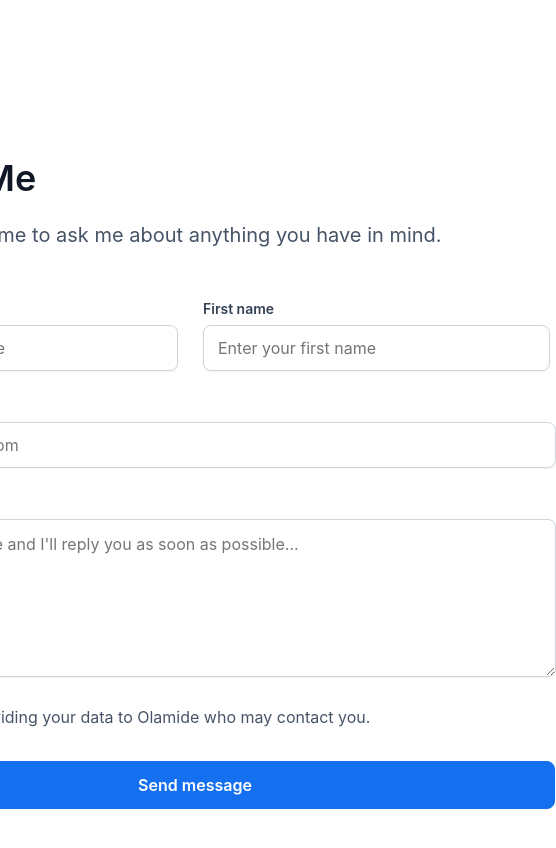
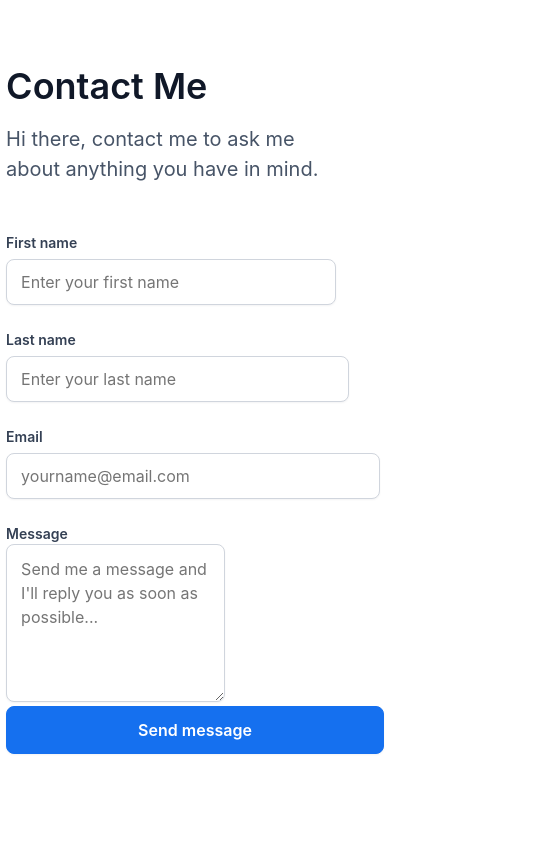
Before and after one commit to chayilDeborah/zuri-webpage, a React (Create React App) app: page /contact in a window 390 px wide. Shown: the top 848 px of the page, 556 px wide, since content can reach past the window. Built offline with nearby package versions, Linux system fonts and the light colour scheme; the HTML template or start-up script is replaced by a standard one.

Commit message:
style: contact page mobile responsiveness

```diff
--- a/src/App.css
+++ b/src/App.css
@@ -192,8 +192,9 @@ max-width: 238px;
 height: 24px;
 margin-left: 12px;
   }
+}
 
-}
+
 #contact {
 font-weight: 600;
 text-decoration: none;
@@ -272,6 +273,17 @@ line-height: 24px;
 color: #667085;
 font-family: 'Inter';
 }
+#firstname {
+  width: 96%;
+  padding: 10px 14px;
+  border: 1px solid #D0D5DD;
+  box-shadow: 0px 1px 2px rgba(16, 24, 40, 0.05);
+border-radius: 8px;
+font-size: 16px;
+line-height: 24px;
+color: #667085;
+font-family: 'Inter';
+}
 .label {
   font-weight:600;
 font-size: 14px;
@@ -325,7 +337,57 @@ font-weight: 600;
 font-size: 16px;
 line-height: 24px;
   cursor: pointer;
+  margin-bottom: 188px;
 }
 .message-button:hover {
   background: #175CD3;
 }
+
+@media screen and (min-width: 375px) and (max-width: 576px) {
+
+  /* Contact Page */
+  .contact-div {
+    /* display: none; */
+
+  }
+  /* .contact-wrap {
+    display: none;
+  } */
+  .contact-me {
+    width: 343px;
+margin: 0 0 48px 0;
+  }
+  .subtitle {
+    /* display: none; */
+    margin-top: 16px;
+  }
+  .contact-details {
+    /* display: none; */
+    width: 100%;
+
+  }
+  .last {
+    flex-direction: column-reverse;
+    /* display: none; */
+  }
+  #first {
+    /* display: none; */
+    margin-left: 0px;
+  }
+  .label {
+    /* display: none; */
+  }
+  .textarea {
+    /* display: none; */
+    width: 50%;
+    margin: 0px;
+  }
+  #fname {
+    /* display: none; */
+    width: 91%;
+
+  }
+  .box {
+    display: none;
+  }
+}
```
